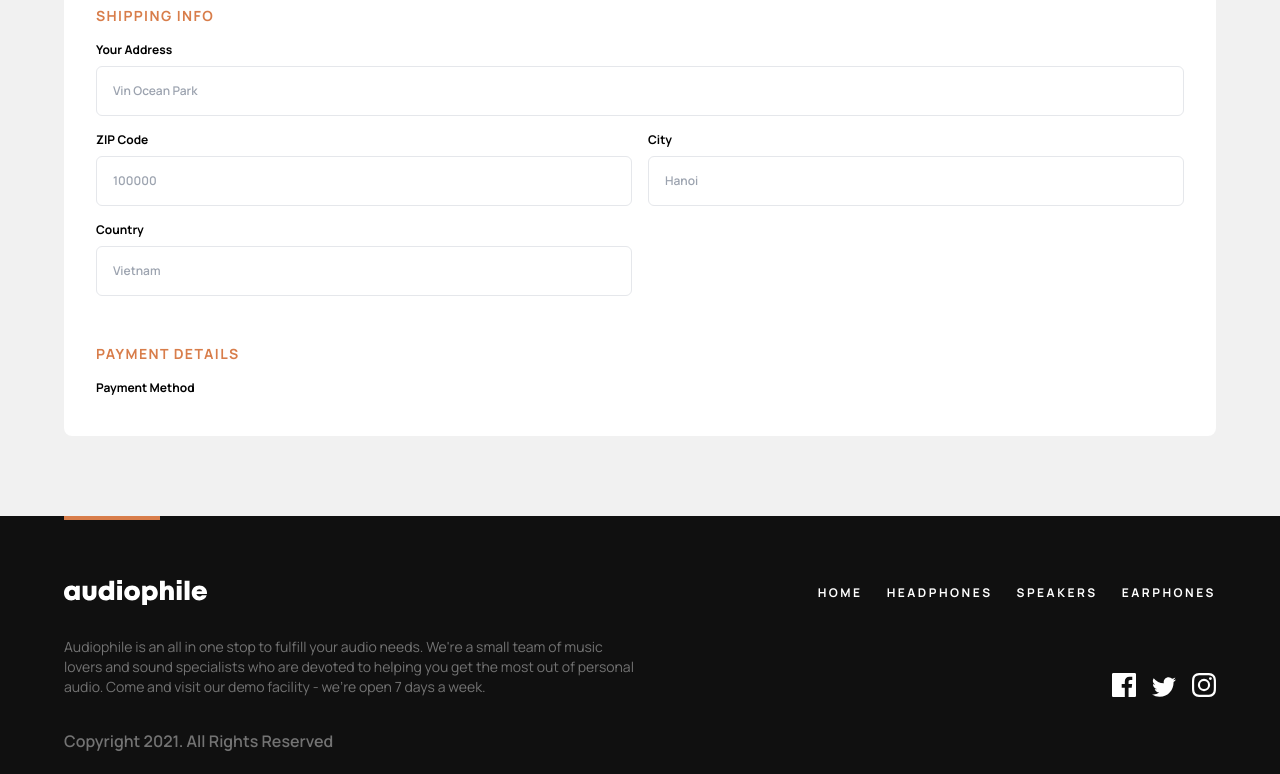
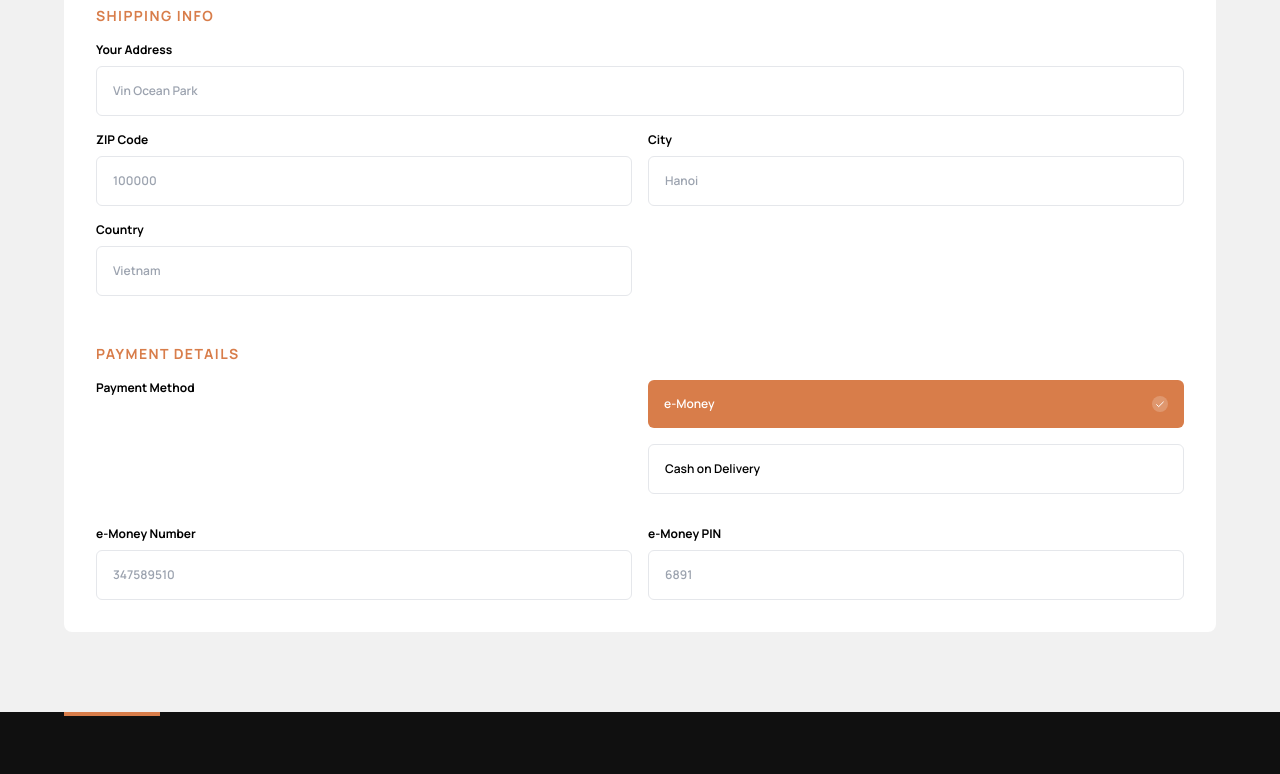
Before and after one commit to pqhung3007/audiophile-ecommerce-website, a Next.js app: page /checkout in a window 1280 px wide. Shown: the part 454-1228 px from the top of the page. Built offline with nearby package versions, Linux system fonts and the light colour scheme.

Commit message:
implement payment methods

```diff
--- a/components/CheckoutForm.tsx
+++ b/components/CheckoutForm.tsx
@@ -1,9 +1,10 @@
 import React, { useState } from "react";
+import Image from "next/image";
 import FormField from "./shared/FormField";
+import RadioPayment from "./RadioGroupPayment";
 
 export default function CheckoutForm() {
-  const options = ["e-Money", "Cash on Delivery"];
-  const [paymentMethod, setPaymentMethod] = useState(options[0]);
+  const [paymentMethod, setPaymentMethod] = useState("e-Money");
 
   return (
     <div className="rounded-lg bg-white px-8 pt-12 pb-8">
@@ -51,11 +52,40 @@ export default function CheckoutForm() {
           <legend className="mb-4 text-sm font-bold uppercase tracking-widest text-accent">
             payment details
           </legend>
-          <div className="grid grid-flow-row grid-cols-1 gap-4 md:grid-cols-2">
-            <label htmlFor="name" className="mb-2 block text-xs font-bold">
-              Payment Method
-            </label>
+          <div className="mb-8 grid grid-cols-1 gap-0 md:grid-cols-2 md:gap-4">
+            <p className="mb-4 block text-xs font-bold">Payment Method</p>
+
+            <RadioPayment
+              paymentMethod={paymentMethod}
+              setPaymentMethod={setPaymentMethod}
+            />
           </div>
+
+          {paymentMethod === "e-Money" ? (
+            <div className="grid grid-cols-1 gap-4 md:grid-cols-2">
+              <FormField
+                label="e-Money Number"
+                type="text"
+                placeholder="347589510"
+              />
+              <FormField label="e-Money PIN" type="text" placeholder="6891" />
+            </div>
+          ) : (
+            <div className="flex items-center space-x-8">
+              <Image
+                src="/assets/checkout/icon-cash-on-delivery.svg"
+                alt="cod"
+                width={48}
+                height={48}
+              />
+              <p className="pr-4 text-sm text-neutral-500">
+                The ‘Cash on Delivery’ option enables you to pay in cash when
+                our delivery courier arrives at your residence. Just make sure
+                your address is correct so that your order will not be
+                cancelled.
+              </p>
+            </div>
+          )}
         </fieldset>
       </div>
     </div>
--- /dev/null
+++ b/components/RadioGroupPayment.tsx
@@ -0,0 +1,56 @@
+import { RadioGroup } from "@headlessui/react";
+import { Dispatch, SetStateAction } from "react";
+
+interface Props {
+  paymentMethod: string;
+  setPaymentMethod: Dispatch<SetStateAction<string>>;
+}
+
+export default function RadioPayment({
+  paymentMethod,
+  setPaymentMethod,
+}: Props) {
+  const options = ["e-Money", "Cash on Delivery"];
+  return (
+    <RadioGroup
+      defaultValue={paymentMethod}
+      onChange={setPaymentMethod}
+      className="flex flex-col gap-4"
+    >
+      <RadioGroup.Label className="sr-only">Plan</RadioGroup.Label>
+      {options.map((option) => (
+        <RadioGroup.Option
+          key={option}
+          value={option}
+          className={({ active, checked }) =>
+            `w-full cursor-pointer rounded-md border border-gray-200 p-4 text-xs font-semibold ${
+              checked ? "border-none bg-accent text-white" : ""
+            } ${active ? "border border-accent" : ""}`
+          }
+        >
+          {({ checked }) => (
+            <div className="flex items-center justify-between">
+              <p>{option}</p>
+              {checked ? <CheckIcon className="h-4 w-4" /> : null}
+            </div>
+          )}
+        </RadioGroup.Option>
+      ))}
+    </RadioGroup>
+  );
+}
+
+function CheckIcon(props: any) {
+  return (
+    <svg viewBox="0 0 24 24" fill="none" {...props}>
+      <circle cx={12} cy={12} r={12} fill="#fff" opacity="0.2" />
+      <path
+        d="M7 13l3 3 7-7"
+        stroke="#fff"
+        strokeWidth={1.5}
+        strokeLinecap="round"
+        strokeLinejoin="round"
+      />
+    </svg>
+  );
+}
--- a/package.json
+++ b/package.json
@@ -9,6 +9,7 @@
     "lint": "next lint"
   },
   "dependencies": {
+    "@headlessui/react": "^1.7.5",
     "@types/node": "18.11.9",
     "@types/react": "18.0.25",
     "@types/react-dom": "18.0.9",
```
Also changed, not shown: 1 other file (tests, documents, lock files or other folders).
